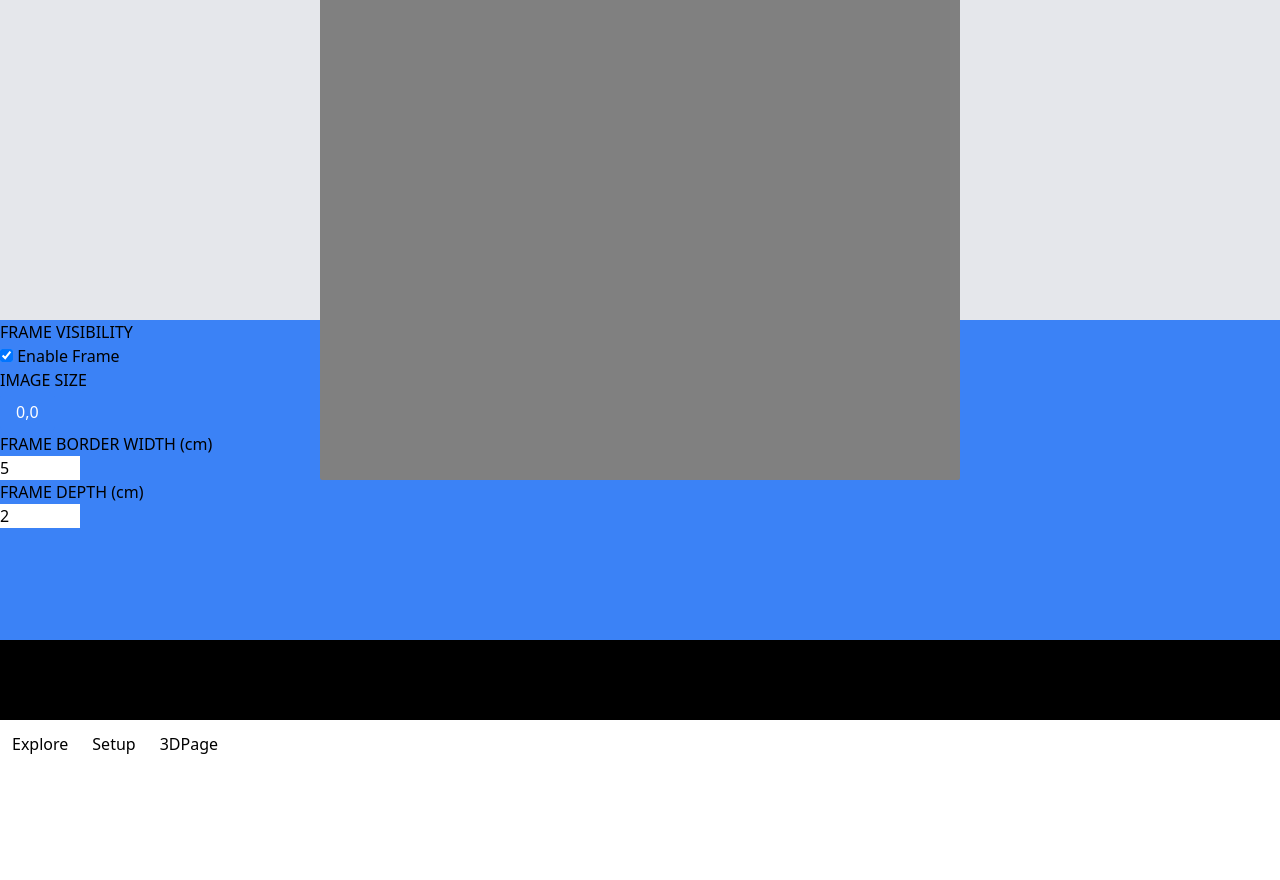
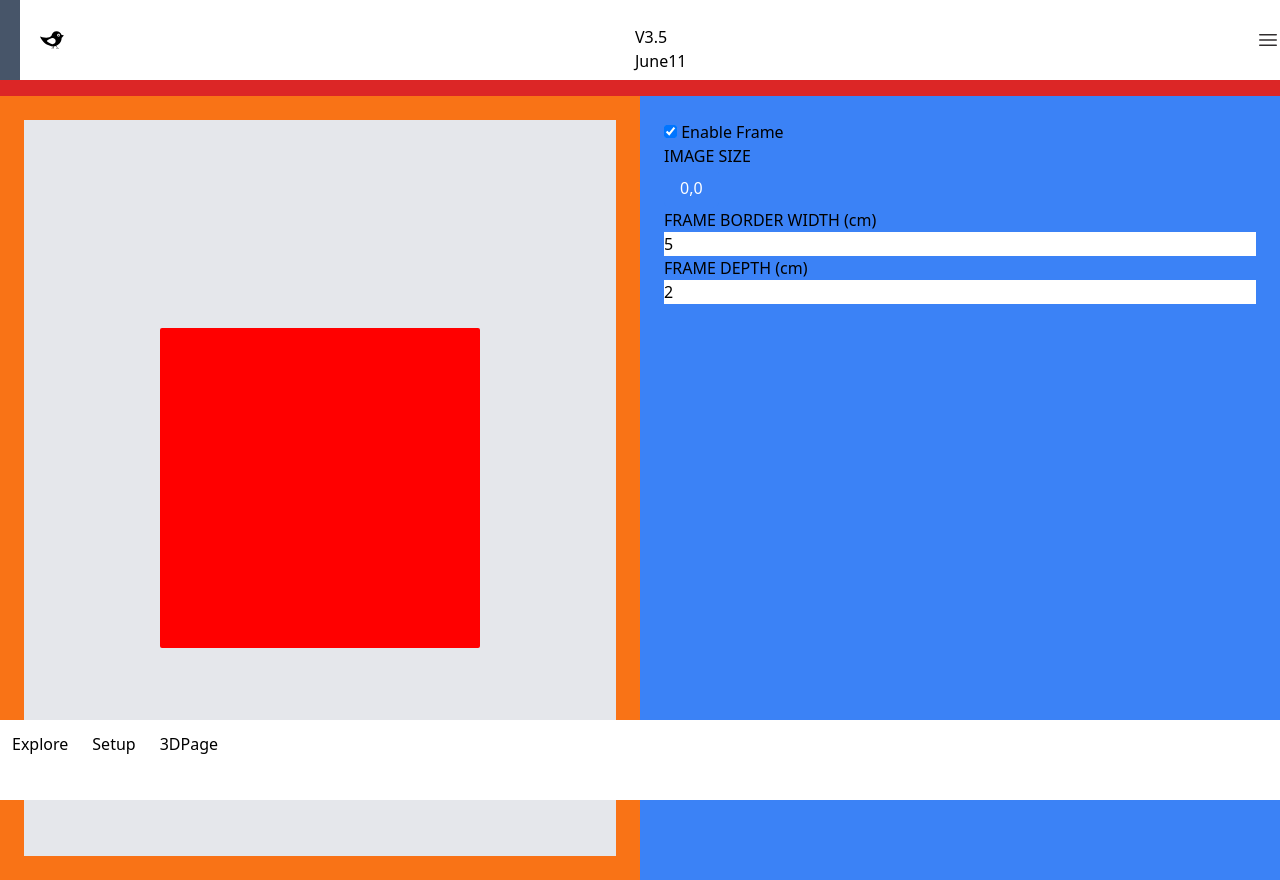
Before and after one commit to DiegoXR/decorar, a SvelteKit app: page /MainNavigation/Setup in a window 1280 px wide. Before the commit the page ends 800 px from the top, so only its background shows below. Built offline with nearby package versions, Linux system fonts and the light colour scheme.

Commit message:
Improve Layout of Setup Page

```diff
--- a/src/lib/components/SetupView.svelte
+++ b/src/lib/components/SetupView.svelte
@@ -1,6 +1,6 @@
 <!-- <div class="bg-blue-100 w- h-[50vh]" -->
 <script>
-import { onMount, onDestroy } from "svelte";
+import { onMount, onDestroy,tick  } from "svelte";
 import { currentSelectedImageStore } from "../CurrentSelectedImageStore.js";
 import { frameConfigurationStore } from "../FrameConfigurationStore.js";
 import { getContext } from 'svelte';
@@ -78,13 +78,17 @@ defaultSize: [0, 0],
  */
 let canvasWidthStore = getContext('parentWidth');
 
-CanvasWidthChangeSubscription();
+let isInitialized = false
 
-onMount(() => {
 
+
+
+onMount(async () => {
+
+    isInitialized = true;
+    CanvasWidthChangeSubscription();
     InitializeImageSubscription();
     InitialFrameConfigurationSubscription();
-
 });
 
 onDestroy(() => {
@@ -92,6 +96,7 @@ onDestroy(() => {
         if (currentImageSubscription) currentImageSubscription();
         if (currentCanvasWidthSubscription) currentCanvasWidthSubscription();
         if (currentFrameSubscription) currentFrameSubscription();
+
     });
 
 function InitializeImageSubscription() {
@@ -99,7 +104,7 @@ function InitializeImageSubscription() {
         (value) => {
 
             currentImageProperties = value;
-            console.log("CANVAS/ I got the Image Update");
+            // console.log("CANVAS/ I got the Image Update");
         },
     );
 
@@ -112,12 +117,29 @@ function InitialFrameConfigurationSubscription(){
             (value) => {
                 localFrameConfiguration = value;
 
-                localFrameConfiguration.ImageSrc = currentImageProperties.src;
+                updateHTMLElements();
+            },
+        );
+}
+
+function CanvasWidthChangeSubscription(){
+    currentCanvasWidthSubscription = canvasWidthStore.subscribe((value) => {
+    canvasWidth = value;
+    updateHTMLElements();
+    console.log(`from parent width subscription the current parent width is: ${canvasWidth}`);
+  });
+}
+
+ function updateHTMLElements(){
+
+   if (!isInitialized)   return;
+
+    console.log("Updating HTML ELEMENTS");
+    localFrameConfiguration.ImageSrc = currentImageProperties.src;
                 localFrameConfiguration.availableSizes = currentImageProperties.availableSizes;
 
                 imageRatio = localFrameConfiguration.ImageSize[0]/localFrameConfiguration.ImageSize[1];
 
-                // console.log(`from the Setup View: ${value.FrameDepth}`);
 
                 // Based on the image ratio, we determinate the default space of the canvas that will occupy the image html element.
                 let selectedPercentageOfCanvasOccupacy= GetPercentageOfCanvasOccupacy(imageRatio);
@@ -125,11 +147,11 @@ function InitialFrameConfigurationSubscription(){
                 // We calculate a converion factor meter to pixel
                 if (localFrameConfiguration.FrameIsVisible){
                     meterToPixelconversionFactor =  (canvasWidth * selectedPercentageOfCanvasOccupacy) /((localFrameConfiguration.ImageSize[0] + (2 * localFrameConfiguration.FrameBorderWidth)));
-                    console.log(`MY CONVERSION IS : ${meterToPixelconversionFactor}:`);
+                    // console.log(`MY CONVERSION IS : ${meterToPixelconversionFactor}:`);
                 }
                 else{
                     meterToPixelconversionFactor =  (canvasWidth * selectedPercentageOfCanvasOccupacy) /localFrameConfiguration.ImageSize[0];
-                    console.log(`MY CONVERSION IS : ${meterToPixelconversionFactor}:`);
+                    // console.log(`MY CONVERSION IS : ${meterToPixelconversionFactor}:`);
                 }
 
                 // We apply size values to the image html element
@@ -146,28 +168,16 @@ function InitialFrameConfigurationSubscription(){
 
                 let borderWidthPx = ConvertToString(localFrameConfiguration.FrameBorderWidth * meterToPixelconversionFactor);
 
-                frameElement.style.border= `${borderWidthPx} solid gray`;
+                frameElement.style.border= `${borderWidthPx} solid red`;
 
-                console.log(
-                    `frame border is : ${borderWidthPx}`);
+                // console.log(
+                //     `frame border is : ${borderWidthPx}`);
 
-                console.log(
-                    `Image width is : ${ConvertToString(localFrameConfiguration.ImageSize[0] * meterToPixelconversionFactor)}`);
+                // console.log(
+                //     `Image width is : ${ConvertToString(localFrameConfiguration.ImageSize[0] * meterToPixelconversionFactor)}`);
 
                 // console.log(`The current canvas width is ${canvasWidth}`);
-            },
-        );
-}
-
-function CanvasWidthChangeSubscription(){
-    currentCanvasWidthSubscription = canvasWidthStore.subscribe((value) => {
-    canvasWidth = value;
-    // console.log(`from parent width subscription the current parent width is: ${canvasWidth}`);
-    // if (imageElement != null) imageElement.style.width = (canvasWidth/2).toString() + "px";
-  });
-}
-
-
+ }
 
 /**
  * @param {number} numberToConvert
--- a/src/lib/components/UIComponents/PageHeader.svelte
+++ b/src/lib/components/UIComponents/PageHeader.svelte
@@ -8,7 +8,7 @@
 </script>
 
 <div
-    class=" fixed w-full flex flex-row justify-between items-center bg-white h-[10vh]"
+    class=" fixed w-full flex flex-row justify-between items-center bg-white h-[10vh] ml-5"
 >
     <div class="h-[24px] w-[24px] ml-5">
         <button class=" h-auto w-auto" on:click={GotoHomePage}>
--- a/src/lib/components/UIComponents/UIGroup.svelte
+++ b/src/lib/components/UIComponents/UIGroup.svelte
@@ -68,9 +68,9 @@
         FrameConfigurationUnsubscription = frameConfigurationStore.subscribe(
             (value) => {
                 localFrameConfiguration = value;
-                console.log(
-                    `UI Group says that the current Depth  : ${localFrameConfiguration.FrameDepth}`
-                );
+                // console.log(
+                //     `UI Group says that the current Depth  : ${localFrameConfiguration.FrameDepth}`
+                // );
              },
         );
 
@@ -99,7 +99,7 @@
     function handleFrameVisibilityChange(isFrameVisible) {
         localFrameConfiguration.FrameIsVisible = isFrameVisible;
         frameConfigurationStore.set(localFrameConfiguration);
-        console.log(`Frame Depyh is : ${localFrameConfiguration.FrameDepth}`);
+        // console.log(`Frame Depyh is : ${localFrameConfiguration.FrameDepth}`);
     }
 
      ///////////////////////////////////// UPDATE IMAGE SIZE
@@ -130,7 +130,7 @@
         if (selectedSize != null) {
             localFrameConfiguration.FrameBorderWidth = selectedSize * 0.01; //  /100 (convert to meters)
 
-            console.log(`Define border width ${localFrameConfiguration.FrameBorderWidth}`);
+            // console.log(`Define border width ${localFrameConfiguration.FrameBorderWidth}`);
 
             frameConfigurationStore.set(localFrameConfiguration);
         }
@@ -148,7 +148,7 @@
         if (selectedSize != null) {
             localFrameConfiguration.FrameDepth = selectedSize * 0.01; // /100 (convert to meters)
 
-            console.log(`Define border depth ${localFrameConfiguration.FrameDepth}`);
+            // console.log(`Define border depth ${localFrameConfiguration.FrameDepth}`);
 
             frameConfigurationStore.set(localFrameConfiguration);
         }
--- a/src/routes/MainNavigation/+layout.svelte
+++ b/src/routes/MainNavigation/+layout.svelte
@@ -21,12 +21,11 @@
 </script>
 
 <PageHeader></PageHeader>
-<div class="bg-red-700 w-full h-[10vh] bottom-0 fixed">hola</div>
+<!-- <div class="bg-red-700 w-full h-[10vh] bottom-0 fixed">hola</div>  -->
 <div class="h-[100vh] w-full bg-black">
-
-    <!-- SPACER BEHIND HEADER AND NAV BAR  -->
-   <!-- <div class="w-full h-[20vh] bg-slate-600">
-   </div > -->
+    <!-- SPACER BEHIND THE HEADER  -->
+   <div class="w-full h-[10vh] bg-slate-600">
+   </div >
     <!-- SLOT FOR OTHER PAGES  -->
    <div class="w-full h-[80vh]">
     <slot />
@@ -34,13 +33,4 @@
 
 </div>
 
-
-
-
 <NavigationBar></NavigationBar>
-
-
-<!-- Here is where the content of your pages will be injected -->
-<!-- <div class="w-max h-[15vh]"></div> -->
-
-<!-- flex-none basis-[50%] flex-shrink-0 -->
--- a/src/routes/MainNavigation/Setup/+page.svelte
+++ b/src/routes/MainNavigation/Setup/+page.svelte
@@ -18,26 +18,32 @@
     canvasWidthStore.set(window.innerWidth);
 
 
-    GetInitialWidth();
+    //GetInitialWidth();
     setContext("parentWidth", canvasWidthStore);
 
     onMount(() => {
 
         InitializeSpaceResizing();
-        console.log("SETUP SetuPage Mounting Completed");
+        // console.log("SETUP SetuPage Mounting Completed");
+        UpdateWidth();
     });
 
     onDestroy(() => {
-        console.log("Destroying SETUP PAGE and saving frame configuration");
+        // console.log("Destroying SETUP PAGE and saving frame configuration");
     });
 
     function InitializeSpaceResizing() {
         window.addEventListener("resize", UpdateWidth);
     }
 
-    function GetInitialWidth(){
-        canvasWidthStore.set(window.innerWidth);
-    }
+    // function GetInitialWidth(){
+    //     // canvasWidthStore.set(window.innerWidth);
+
+    //     if (parentElement != null) {
+    //         canvasWidthStore.set(parentElement.clientWidth);
+    //         console.log("width sent to store FIRST TIME");
+    //    }
+    // }
 
     function UpdateWidth() {
         if (parentElement != null) {
@@ -48,22 +54,20 @@
 </script>
 
 <div
-    bind:this={parentElement}
-    class="bg-yellow-800 w-full h-full flex flex-col"
+    class="container mx-0 flex flex-wrap pt-4 bg-red-600 h-[100vh] items-stretch"
 >
-    <div class="bg-orange-800 flex-1">
+    <div bind:this={parentElement} class=" w-full md:w-1/2 p-6 flex flex-col bg-orange-500">
         <!-- {console.log('HTML Parent section rendered')} -->
         <SetupView></SetupView>
     </div>
 
-     <div class="bg-blue-500 flex-1">
-        <p>FRAME VISIBILITY</p>
+     <div class="bg-blue-500 w-full md:w-1/2  p-6 flex flex-col ">
         <UiGroup></UiGroup>
     </div>
-
-
 
 </div>
 
 
-<!-- flex items-center justify-center -->
+<!-- container mx-auto flex items-center flex-wrap pt-4 pb-12
+
+bg-yellow-800 w-full h-full flex flex-col lg:flex-row -->
```
